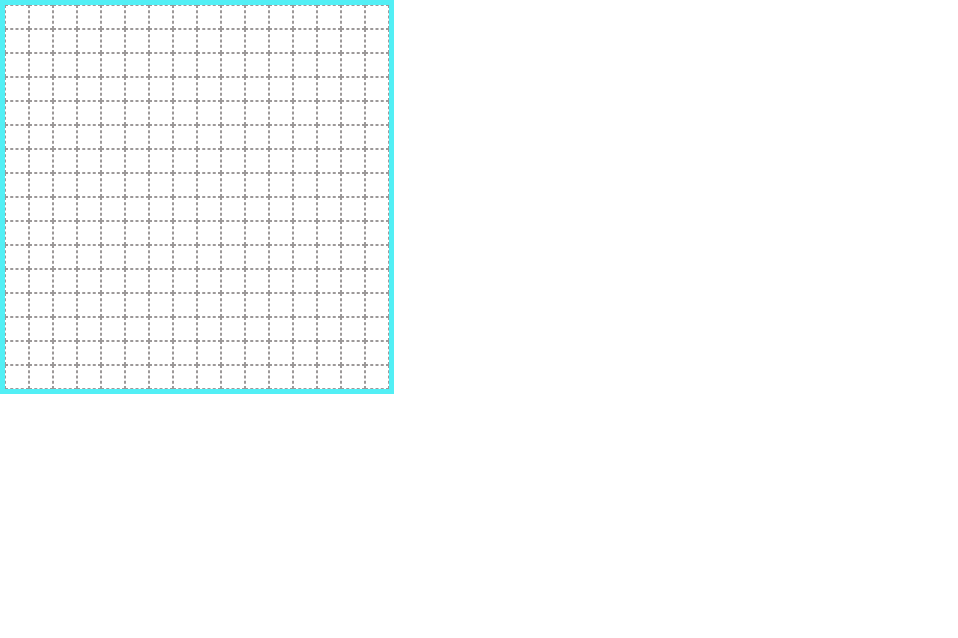
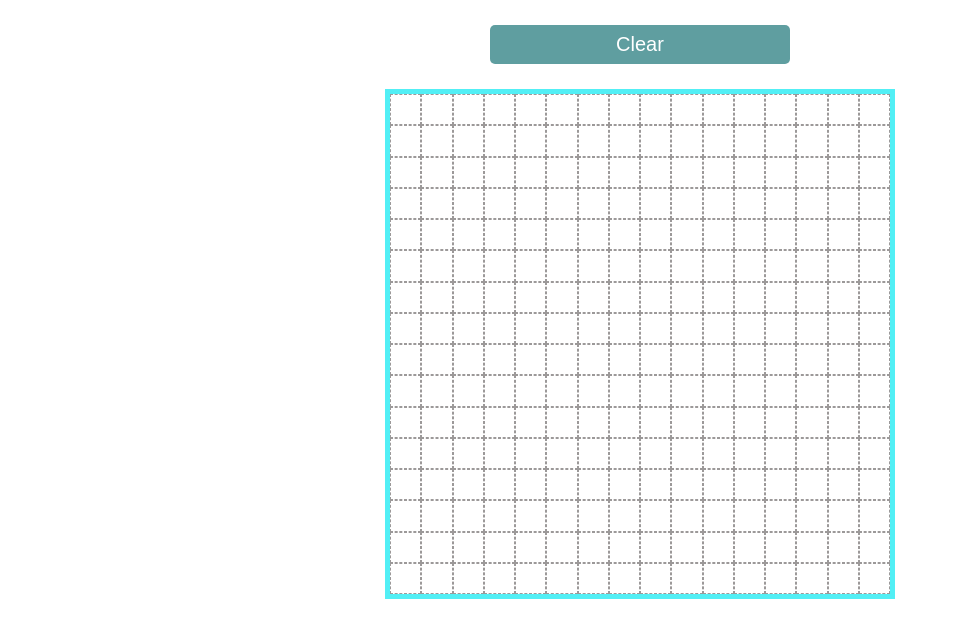
Before and after one commit to imurzaliev/etch-a-sketch, a plain HTML site: page index.html in a window 1280 px wide. Shown: the whole page, without its empty margins (0-958 px from the left). Drawn offline with Linux system fonts and the light colour scheme.

Commit message:
Add blinking effect to button

```diff
--- a/app.js
+++ b/app.js
@@ -1,16 +1,30 @@
 const container = document.querySelector(".container");
+const clearButton = document.querySelector("button");
+
+clearButton.addEventListener("click", () => {
+  clearButton.classList.add("clicked");
+});
+
+clearButton.addEventListener("transitionend", () => {
+  clearButton.classList.remove("clicked");
+});
+
+const screen = document.createElement("div");
+screen.classList.add("screen");
+container.appendChild(screen);
+
 const gridRow = 16;
 const gridColumn = 16;
 
 for (i = 0; i < gridColumn * gridRow; i++) {
   const content = document.createElement("div");
   content.classList.add("content");
-  container.appendChild(content);
+  screen.appendChild(content);
 }
 
 const pixels = document.querySelectorAll(".content");
-pixels.forEach((pixel) =>
+pixels.forEach((pixel) => {
   pixel.addEventListener("mouseover", () => {
     pixel.classList.add("drawing");
-  })
-);
+  });
+});
--- a/index.html
+++ b/index.html
@@ -9,6 +9,8 @@
     <title>Etch-a-Sketch</title>
   </head>
   <body>
-    <div class="container"></div>
+    <div class="container">
+      <div class="btn"><button class="clr">Clear</button></div>
+    </div>
   </body>
 </html>
--- a/style.css
+++ b/style.css
@@ -4,12 +4,21 @@ body {
 }
 
 .container {
+  height: 100vh;
+}
+
+.btn {
+  text-align: center;
+}
+
+.screen {
   display: grid;
   grid-template-columns: repeat(16, 1fr);
   grid-template-rows: repeat(16, 1fr);
   aspect-ratio: 1;
-  width: 30vw;
+  max-width: 500px;
   border: 5px solid rgb(82, 239, 245);
+  margin: auto;
 }
 
 .content {
@@ -20,3 +29,21 @@ body {
 .drawing {
   background-color: indigo;
 }
+
+.clr {
+  color: white;
+  font-size: 20px;
+  background-color: cadetblue;
+  border-radius: 5px;
+  border: none;
+  padding: 0.5rem;
+  width: 300px;
+  margin: 25px auto;
+  transition: all 0.07s ease;
+}
+
+.clicked {
+  transform: scale(1.1);
+  border-color: cyan;
+  box-shadow: 0 0 1rem cyan;
+}
```
